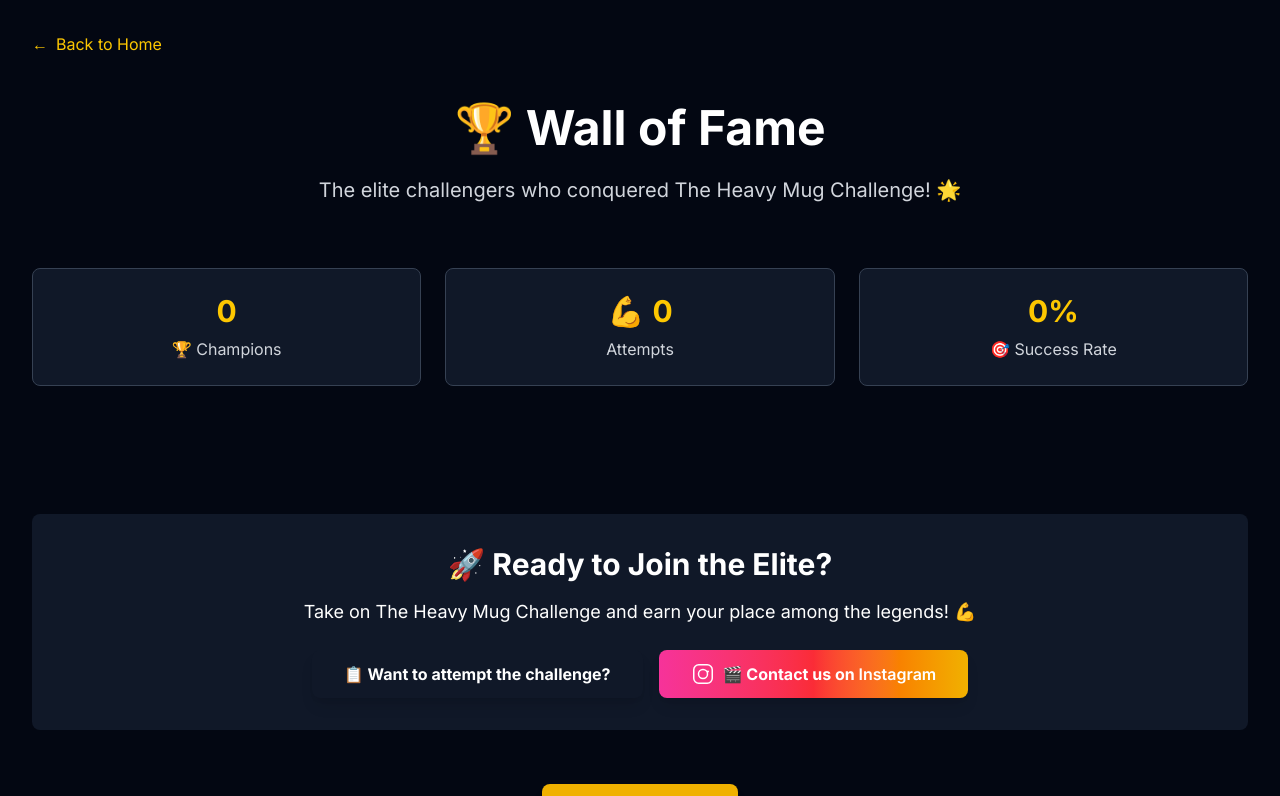
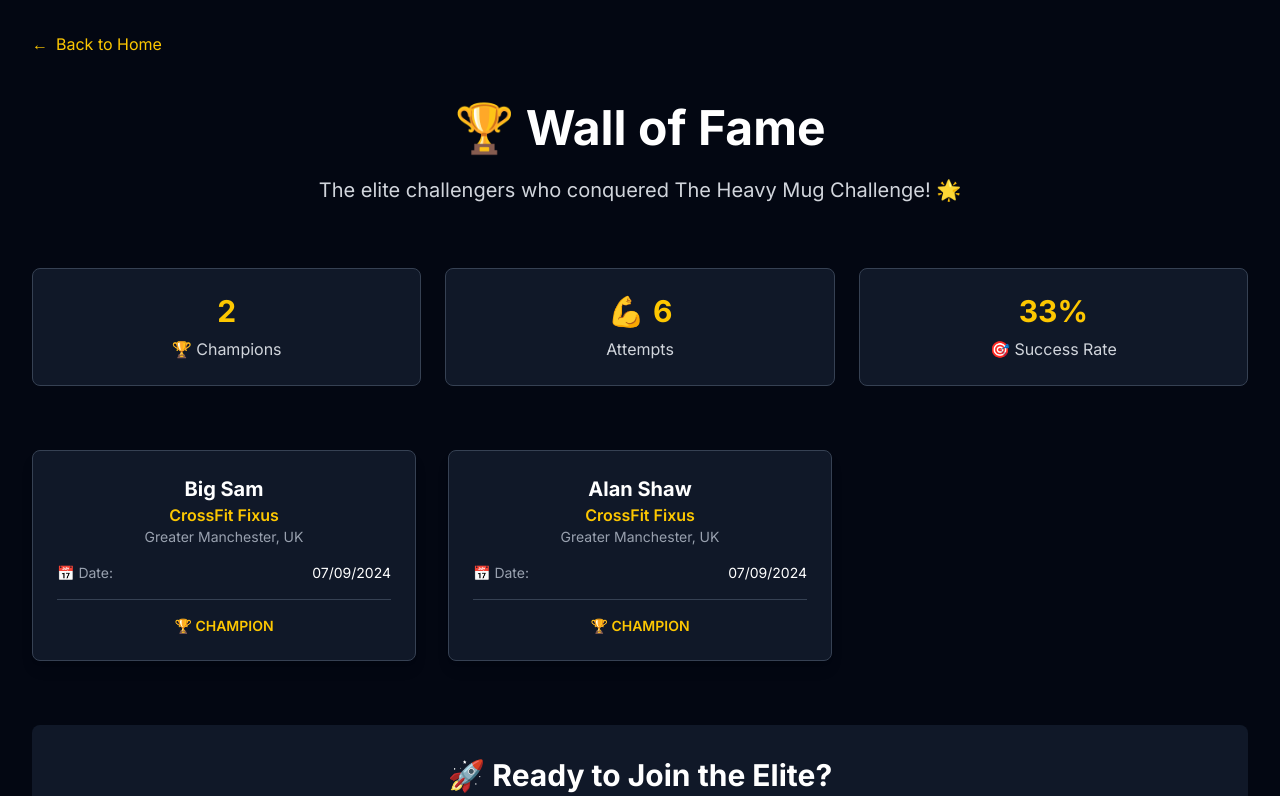
Before and after one commit to kieranmv95/theheavymugchallenge, a Next.js app: page /wall-of-fame in a window 1280 px wide. Shown: the top 796 px of the page. Built offline with nearby package versions, Linux system fonts and the light colour scheme.

Commit message:
wall of fame

```diff
--- a/src/app/wall-of-fame/page.tsx
+++ b/src/app/wall-of-fame/page.tsx
@@ -7,14 +7,21 @@ type WallOfFameEntry = {
   date: string;
 };
 
-// Mock data for demonstration - in a real app this would come from a database
+const attempts = 6;
+
 const wallOfFameData: WallOfFameEntry[] = [
-  // {
-  //   name: "Mike 'The Iron' Johnson",
-  //   gym: "Powerhouse Gym",
-  //   location: "Los Angeles, CA",
-  //   date: "2024-01-15",
-  // },
+  {
+    name: "Big Sam",
+    gym: "CrossFit Fixus",
+    location: "Greater Manchester, UK",
+    date: "2024-09-07",
+  },
+  {
+    name: "Alan Shaw",
+    gym: "CrossFit Fixus",
+    location: "Greater Manchester, UK",
+    date: "2024-09-07",
+  },
 ];
 
 export default function WallOfFame() {
@@ -51,12 +58,18 @@ export default function WallOfFame() {
           </div>
           <div className="bg-gray-900 rounded-lg p-6 text-center border border-gray-700 hover:border-yellow-500 transition-all hover:scale-105">
             <div className="text-3xl font-bold text-yellow-400 mb-2 flex items-center justify-center">
-              <span className="mr-2">💪</span>0
+              <span className="mr-2">💪</span>
+              {}
+              {attempts}
             </div>
             <div className="text-gray-300">Attempts</div>
           </div>
           <div className="bg-gray-900 rounded-lg p-6 text-center border border-gray-700 hover:border-yellow-500 transition-all hover:scale-105">
-            <div className="text-3xl font-bold text-yellow-400 mb-2">0%</div>
+            <div className="text-3xl font-bold text-yellow-400 mb-2">
+              {attempts > 0
+                ? `${Math.round((wallOfFameData.length / attempts) * 100)}%`
+                : "0%"}
+            </div>
             <div className="text-gray-300">🎯 Success Rate</div>
           </div>
         </div>
@@ -82,7 +95,13 @@ export default function WallOfFame() {
                 <div className="flex justify-between">
                   <span className="text-gray-400">📅 Date:</span>
                   <span className="text-white">
-                    {new Date(champion.date).toLocaleDateString()}
+                    {(() => {
+                      const d = new Date(champion.date);
+                      const day = String(d.getDate()).padStart(2, "0");
+                      const month = String(d.getMonth() + 1).padStart(2, "0");
+                      const year = d.getFullYear();
+                      return `${day}/${month}/${year}`;
+                    })()}
                   </span>
                 </div>
               </div>
```
